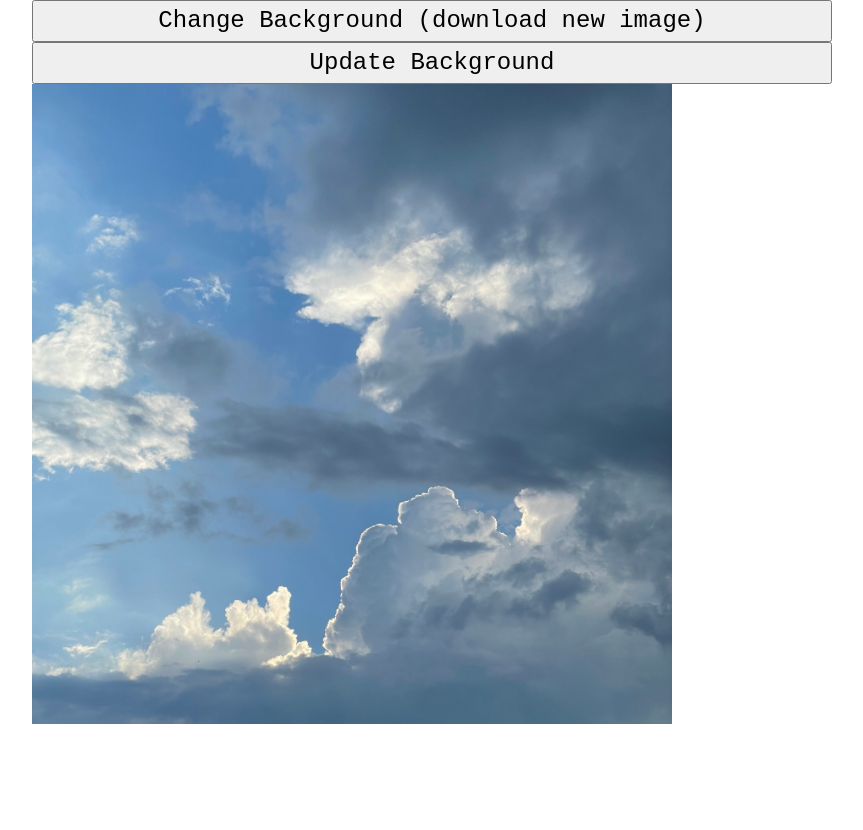
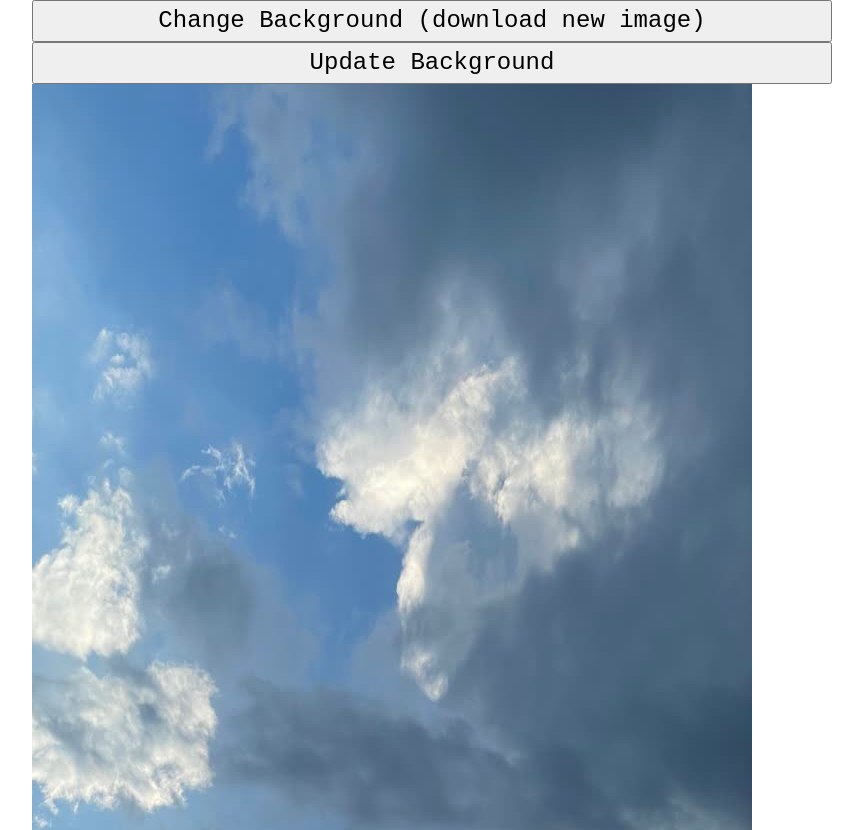
Before and after one commit to gehr/gehr.github.io, a plain HTML site: page bkgrd_img_load.html in a window 1280 px wide. Shown: the top 830 px of the page, without its empty margins (208-1071 px from the left). Before the commit the page ends 800 px from the top, so only its background shows below. Drawn offline with nearby package versions, Linux system fonts and the light colour scheme; a web font is replaced by a local one.

Commit message:
resize div

```diff
--- a/bkgrd_img_load.html
+++ b/bkgrd_img_load.html
@@ -41,7 +41,7 @@
 			<button onclick="change()">Change Background (download new image)</button>
 			<button onclick="update()">Update Background</button>
 
-			<div id='div' style="width:640px;height:640px;background-image: url('image/IMG_01.jpg');background-size: cover"></div>
+			<div id='div' style="width:720px;height:1600px;background-image: url('image/IMG_Redmi_01.jpg');background-size: cover"></div>
 
 		</main>
 	</body>
```
